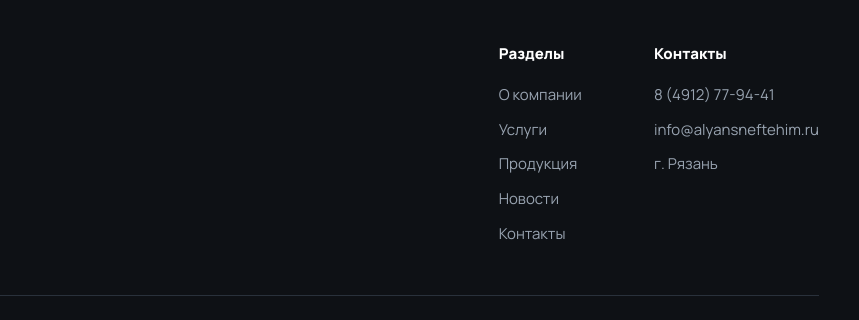
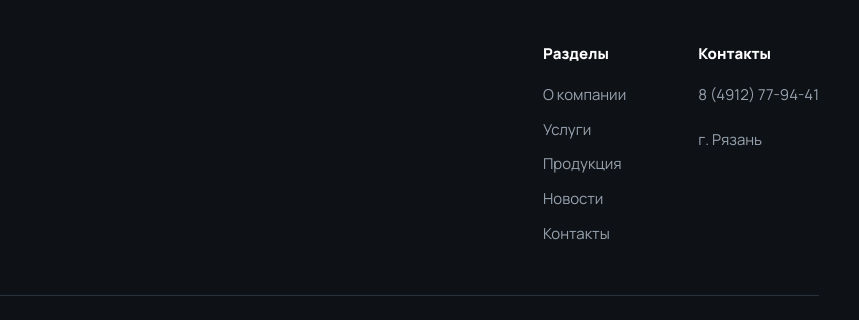
Before and after one commit to imeeoff/SystemVK, a plain HTML site: page index.html in a window 1280 px wide. Shown: the part 3689-4009 px from the top of the page, 421-1280 px from the left. Drawn offline with Linux system fonts and the light colour scheme; a web font is replaced by a local one.

Commit message:
lit changes

```diff
--- a/index.html
+++ b/index.html
@@ -269,7 +269,7 @@
           <div class="footer-col">
             <h5>Контакты</h5>
             <a href="tel:+74912779441">8 (4912) 77-94-41</a>
-            <a href="mailto:info@alyansneftehim.ru">info@alyansneftehim.ru</a>
+            <a Почта (В разработке...)</a>
             <a href="contact.html">г. Рязань</a>
           </div>
         </div>
```
